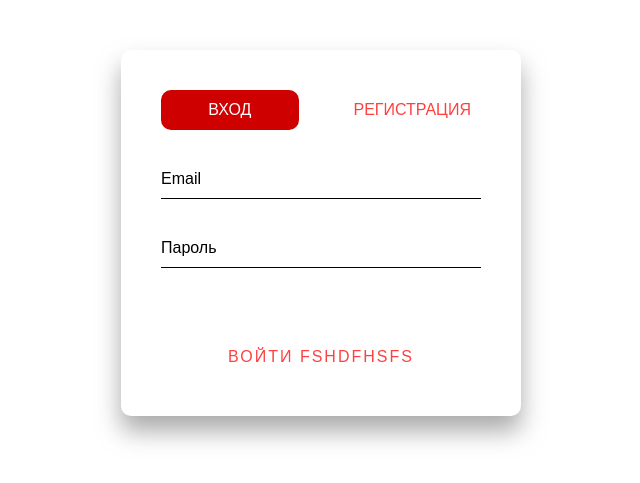
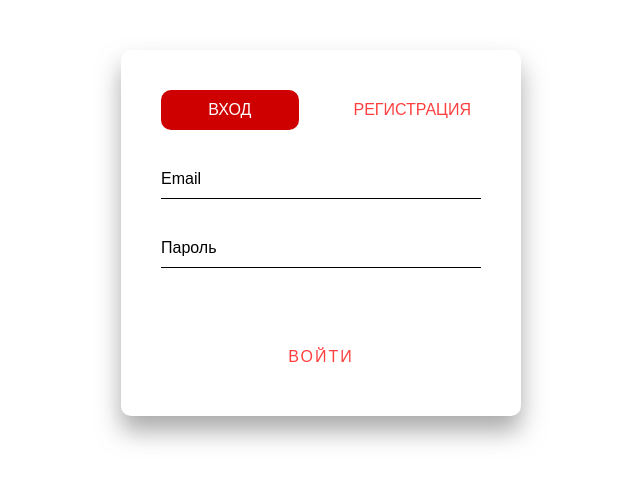
Before and after one commit to StrangePineAplle/DonorSearchApp, a plain HTML site: page index.html in a window 1280 px wide. Shown: the part 167-650 px from the top of the page, without its empty margins (319-959 px from the left). Drawn offline with Linux system fonts and the light colour scheme.

Commit message:
Update index.html

```diff
--- a/index.html
+++ b/index.html
@@ -27,7 +27,7 @@
                 <label>Имя</label>
             </div>
             <button id = "aut" onclick="window.location.href = './mainMenu/index.html'">
-                Войти fshdfhsfs
+                Войти
             </button>
         </form>
     </div>
```
